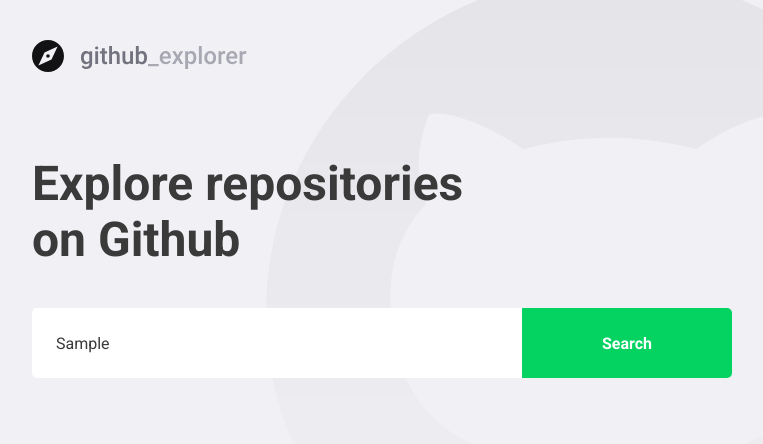
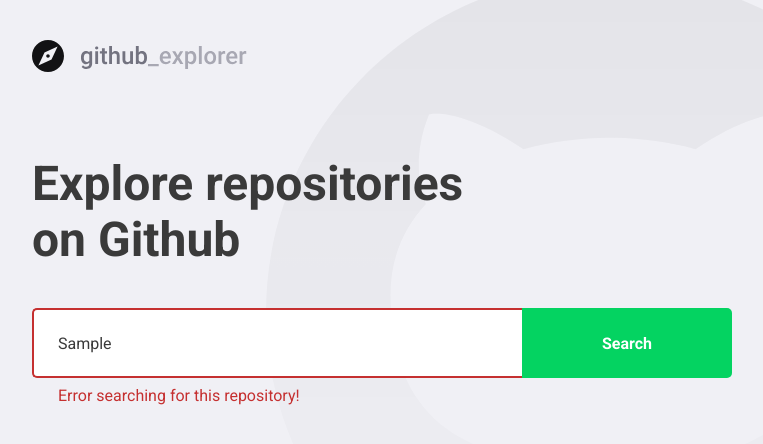
Before and after one commit to abner-starkasty/github-explorer, a React (Create React App) app: page / in a window 1280 px wide. Both pictures are taken after typing "Sample" into the empty fields and a click on the button "Search". Shown: the top 444 px of the page, without its empty margins (148-911 px from the left). Built offline with nearby package versions, Linux system fonts and the light colour scheme; no server answers.

Commit message:
treat errors

```diff
--- a/src/pages/Dashboard/index.tsx
+++ b/src/pages/Dashboard/index.tsx
@@ -4,7 +4,7 @@
 
 import logoImg from '../../assets/logo.svg'
 
-import { Title, Form, Repositories } from './styles'
+import { Title, Form, Repositories, Error } from './styles'
 
 interface Repository {
   full_name: string
@@ -17,6 +17,7 @@
 
 const Dashboard = () => {
   const [newRepo, setNewRepo] = useState('')
+  const [inputError, setInputError] = useState('')
   const [repositories, setRepositories] = useState<Repository[]>([])
 
   async function handleAddRepository(
@@ -24,12 +25,22 @@
   ): Promise<void> {
     event.preventDefault()
 
-    const response = await api.get<Repository>(`repos/${newRepo}`)
+    if (!newRepo) {
+      setInputError('Type the author/name of the repository!')
+      return
+    }
 
-    const repository = response.data
+    try {
+      const response = await api.get<Repository>(`repos/${newRepo}`)
 
-    setRepositories([...repositories, repository])
-    setNewRepo('')
+      const repository = response.data
+
+      setRepositories([...repositories, repository])
+      setNewRepo('')
+      setInputError('')
+    } catch (error) {
+      setInputError('Error searching for this repository!')
+    }
   }
 
   return (
@@ -37,18 +48,20 @@
       <img src={logoImg} alt="Github Explorer Logo" />
       <Title>Explore repositories on Github</Title>
 
-      <Form onSubmit={handleAddRepository}>
+      <Form $hasError={!!inputError} onSubmit={handleAddRepository}>
         <input
           value={newRepo}
           onChange={e => setNewRepo(e.target.value)}
-          placeholder="Digite o nome do repositório"
+          placeholder="Type the author/name of the repository"
         />
         <button type="submit">Search</button>
       </Form>
 
+      {inputError && <Error>{inputError}</Error>}
+
       <Repositories>
         {repositories.map(repository => (
-          <a key={repository.full_name} href="teste">
+          <a key={repository.full_name} href="test">
             <img
               src={repository.owner.avatar_url}
               alt={repository.owner.login}
--- a/src/pages/Dashboard/styles.ts
+++ b/src/pages/Dashboard/styles.ts
@@ -1,4 +1,4 @@
-import styled from 'styled-components'
+import styled, { css } from 'styled-components'
 import { shade } from 'polished'
 
 export const Title = styled.h1`
@@ -10,7 +10,7 @@
   margin-top: 80px;
 `
 
-export const Form = styled.form`
+export const Form = styled.form<{ $hasError: boolean }>`
   margin-top: 40px;
   max-width: 700px;
 
@@ -21,8 +21,16 @@
     height: 70px;
     padding: 0 24px;
     border: 0;
+    color: #3a3a3a;
     border-radius: 5px 0 0 5px;
-    color: #3a3a3a;
+    border: 2px solid #ffffff;
+    border-right: 0;
+
+    ${props =>
+      props.$hasError &&
+      css`
+        border-color: #c53030;
+      `}
 
     &::placeholder {
       color: #a8a8b3;
@@ -99,3 +107,10 @@
     }
   }
 `
+
+export const Error = styled.span`
+  display: block;
+  color: #c53030;
+  margin-top: 8px;
+  padding-left: 26px;
+`
```
